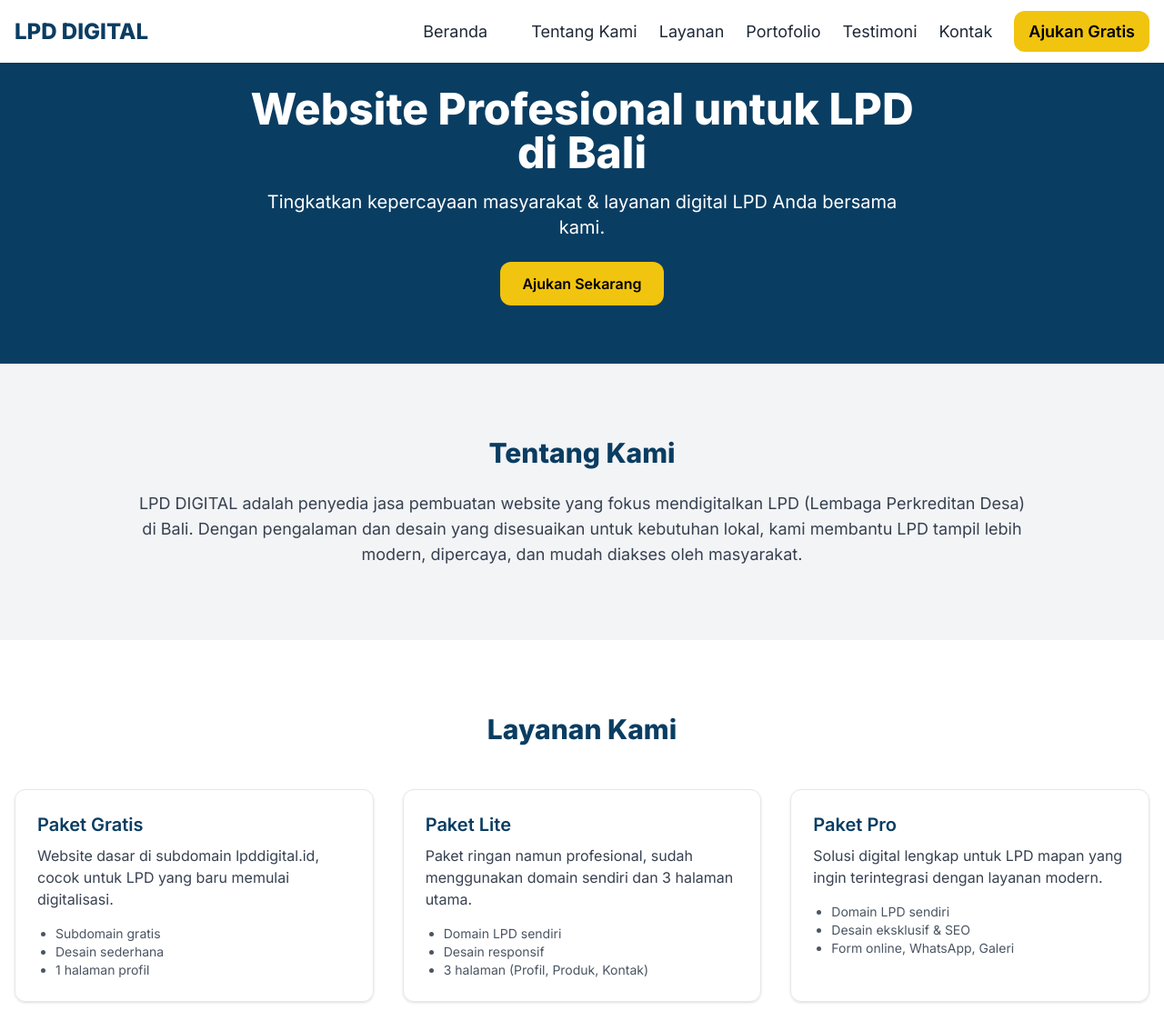
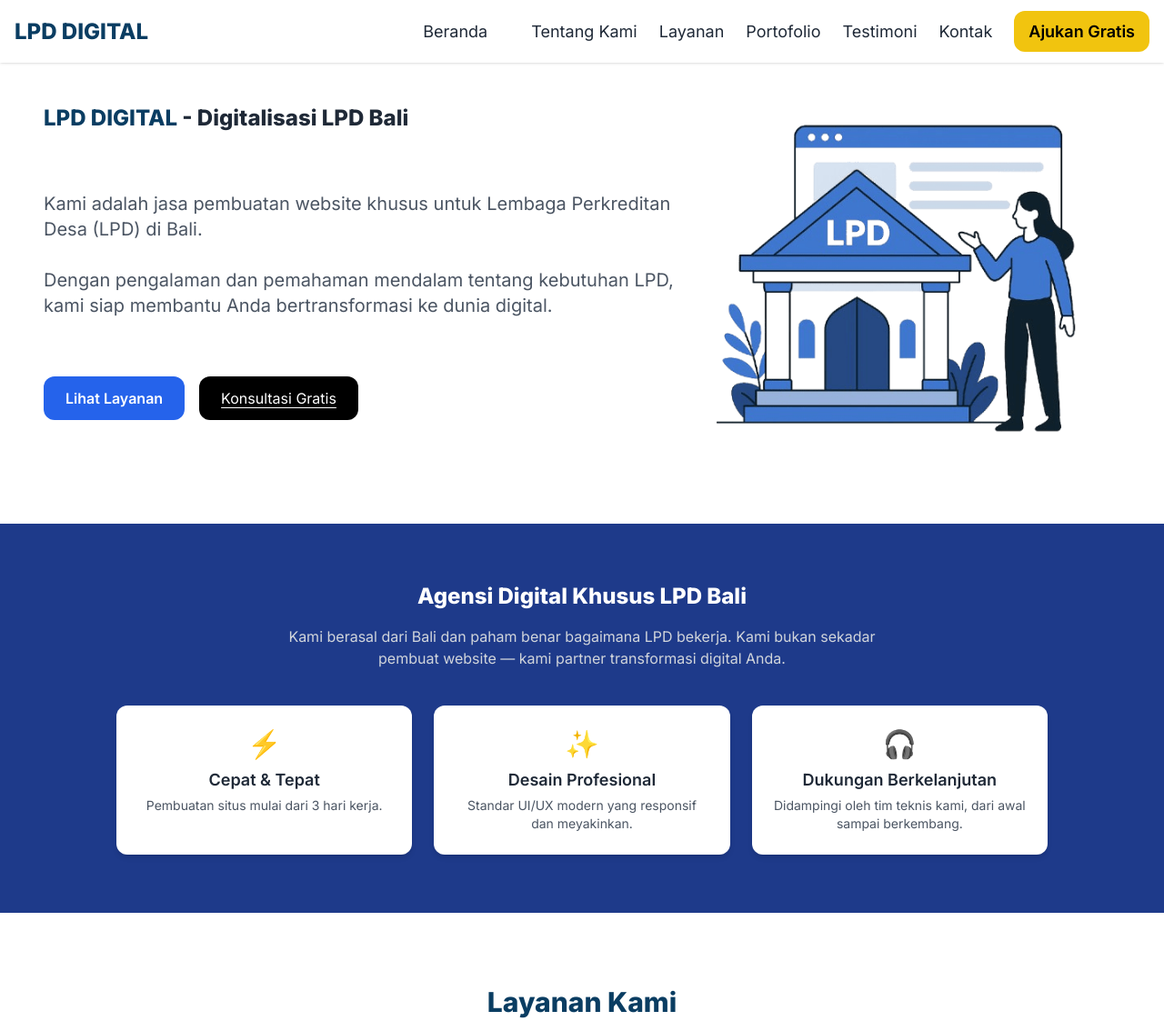
Before and after one commit to cumahost/lpddigital, a website: page index.html in a window 1280 px wide. Shown: the top 1123 px of the page at 91% size. Drawn offline with nearby package versions, Linux system fonts and the light colour scheme.

Commit message:
edit beranda dengan hero baru

```diff
--- a/index.html
+++ b/index.html
@@ -70,22 +70,69 @@
     });
   </script>
 
-  <!-- Hero -->
-  <section id="beranda" class="pt-24 pb-16 bg-[#0a3d62] text-white text-center">
-    <div class="max-w-3xl mx-auto px-4">
-      <h1 class="text-4xl md:text-5xl font-extrabold mb-4">Website Profesional untuk LPD di Bali</h1>
-      <p class="text-lg md:text-xl mb-6">Tingkatkan kepercayaan masyarakat & layanan digital LPD Anda bersama kami.</p>
-      <a href="kontak.html" class="px-6 py-3 bg-[#f1c40f] text-black font-semibold rounded-xl hover:scale-105 inline-block">Ajukan Sekarang</a>
+<!-- hero -->
+   <section class="bg-white py-16 px-10 md:px-12">
+  <div class="max-w-7xl mx-auto flex flex-col md:flex-row items-center">
+    <!-- Left Content -->
+    <div class="md:w-3/4 text-center md:text-left space-y-6 py-20 md:py-0">
+      <h1 class="text-3xl md:text-2xl font-bold text-gray-800 leading-tight P-2 fade-up">
+        <span class="text-[#0a3d62]">LPD DIGITAL</span> - Digitalisasi LPD Bali
+      </h1>
+      <p class="text-gray-600 text-lg md:text-xl fade-up py-10">
+        Kami adalah jasa pembuatan website khusus untuk Lembaga Perkreditan Desa (LPD) di Bali. <br><br> Dengan pengalaman dan pemahaman mendalam tentang kebutuhan LPD, kami siap membantu Anda bertransformasi ke dunia digital.
+      </p>
+      <div class="flex justify-center md:justify-start gap-4 mt-6">
+        <a href="/layanan.html" class="bg-blue-600 hover:bg-blue-900 text-white font-semibold py-3 px-6 rounded-xl transition">
+          Lihat Layanan
+        </a>
+        <a href="/kontak.html" class="text-white hover:text-white font-medium underline underline-offset-4 bg-black hover:bg-gray-800 py-3 px-6 rounded-xl transition">
+          Konsultasi Gratis
+        </a>
+      </div>
     </div>
-  </section>
+
+    <!-- Right Image -->
+    <div class="md:w-1/2 mt-10 md:mt-0 flex justify-center fade-up">
+      <img src="assets/img/jasa-situs-lpd-bali.png" alt="Jasa pembuatan situs website LPD Digital" class="max-w-md w-full h-auto" loading="lazy" />
+    </div>
+  </div>
+</section>
 
   <!-- Tentang Kami -->
-  <section id="tentang" class="py-20 bg-gray-100">
-    <div class="max-w-5xl mx-auto px-4 text-center">
-      <h2 class="text-3xl font-bold text-[#0a3d62] mb-6">Tentang Kami</h2>
-      <p class="text-lg text-gray-700">LPD DIGITAL adalah penyedia jasa pembuatan website yang fokus mendigitalkan LPD (Lembaga Perkreditan Desa) di Bali. Dengan pengalaman dan desain yang disesuaikan untuk kebutuhan lokal, kami membantu LPD tampil lebih modern, dipercaya, dan mudah diakses oleh masyarakat.</p>
+<section class="bg-blue-900 py-16 px-4 md:px-10">
+  <div class="max-w-5xl mx-auto text-center">
+    <h2 class="text-2xl md:text-2xl font-bold text-white mb-4">
+      Agensi Digital Khusus LPD Bali
+    </h2>
+    <p class="text-gray-300 max-w-2xl mx-auto mb-10">
+      Kami berasal dari Bali dan paham benar bagaimana LPD bekerja. Kami bukan sekadar pembuat website — kami partner transformasi digital Anda.
+    </p>
+
+    <div class="grid grid-cols-1 md:grid-cols-3 gap-6">
+      <!-- Box 1 -->
+      <div class="bg-white rounded-xl shadow-md hover:shadow-lg hover:scale-105 transition duration-300 p-6 text-center">
+        <div class="text-yellow-500 text-3xl mb-2">⚡</div>
+        <h3 class="font-semibold text-lg mb-1">Cepat & Tepat</h3>
+        <p class="text-gray-600 text-sm">Pembuatan situs mulai dari 3 hari kerja.</p>
+      </div>
+
+      <!-- Box 2 -->
+      <div class="bg-white rounded-xl shadow-md hover:shadow-lg hover:scale-105 transition duration-300 p-6 text-center">
+        <div class="text-yellow-400 text-3xl mb-2">✨</div>
+        <h3 class="font-semibold text-lg mb-1">Desain Profesional</h3>
+        <p class="text-gray-600 text-sm">Standar UI/UX modern yang responsif dan meyakinkan.</p>
+      </div>
+
+      <!-- Box 3 -->
+      <div class="bg-white rounded-xl shadow-md hover:shadow-lg hover:scale-105 transition duration-300 p-6 text-center">
+        <div class="text-yellow-500 text-3xl mb-2">🎧</div>
+        <h3 class="font-semibold text-lg mb-1">Dukungan Berkelanjutan</h3>
+        <p class="text-gray-600 text-sm">Didampingi oleh tim teknis kami, dari awal sampai berkembang.</p>
+      </div>
     </div>
-  </section>
+  </div>
+</section>
+
 
   <!-- Layanan -->
   <section id="layanan" class="py-20 bg-white">
--- a/tailwind.config.js
+++ b/tailwind.config.js
@@ -1,19 +1,12 @@
 /** @type {import('tailwindcss').Config} */
 module.exports = {
   content: [
-    "./*.html"
+    "./*.html",
+    "./**/*.html",
+    "./js/**/*.js",
   ],
   theme: {
-    extend: {
-      colors: {
-        primary: '#0a3d62',     // biru tua
-        success: '#2ecc71',     // hijau desa
-        gold: '#f1c40f'         // emas
-      },
-      fontFamily: {
-        inter: ['Inter', 'sans-serif']
-      }
-    }
+    extend: {},
   },
   plugins: [],
-}
+};
```
Also changed, not shown: package.json (+9 -1 lines), assets/img/jasa-situs-lpd-bali.png (added), catatan.md (added), src/output.css.
